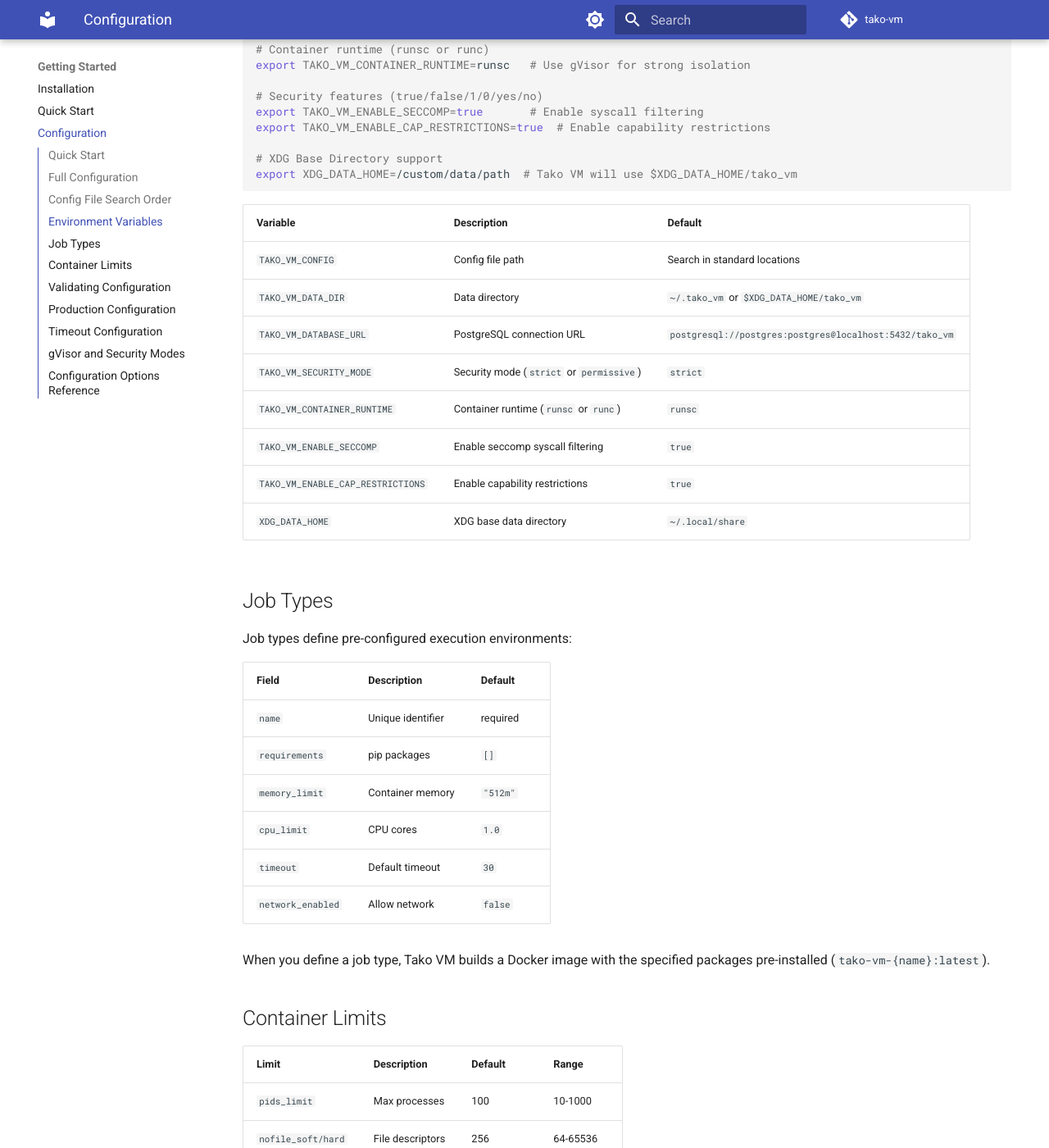
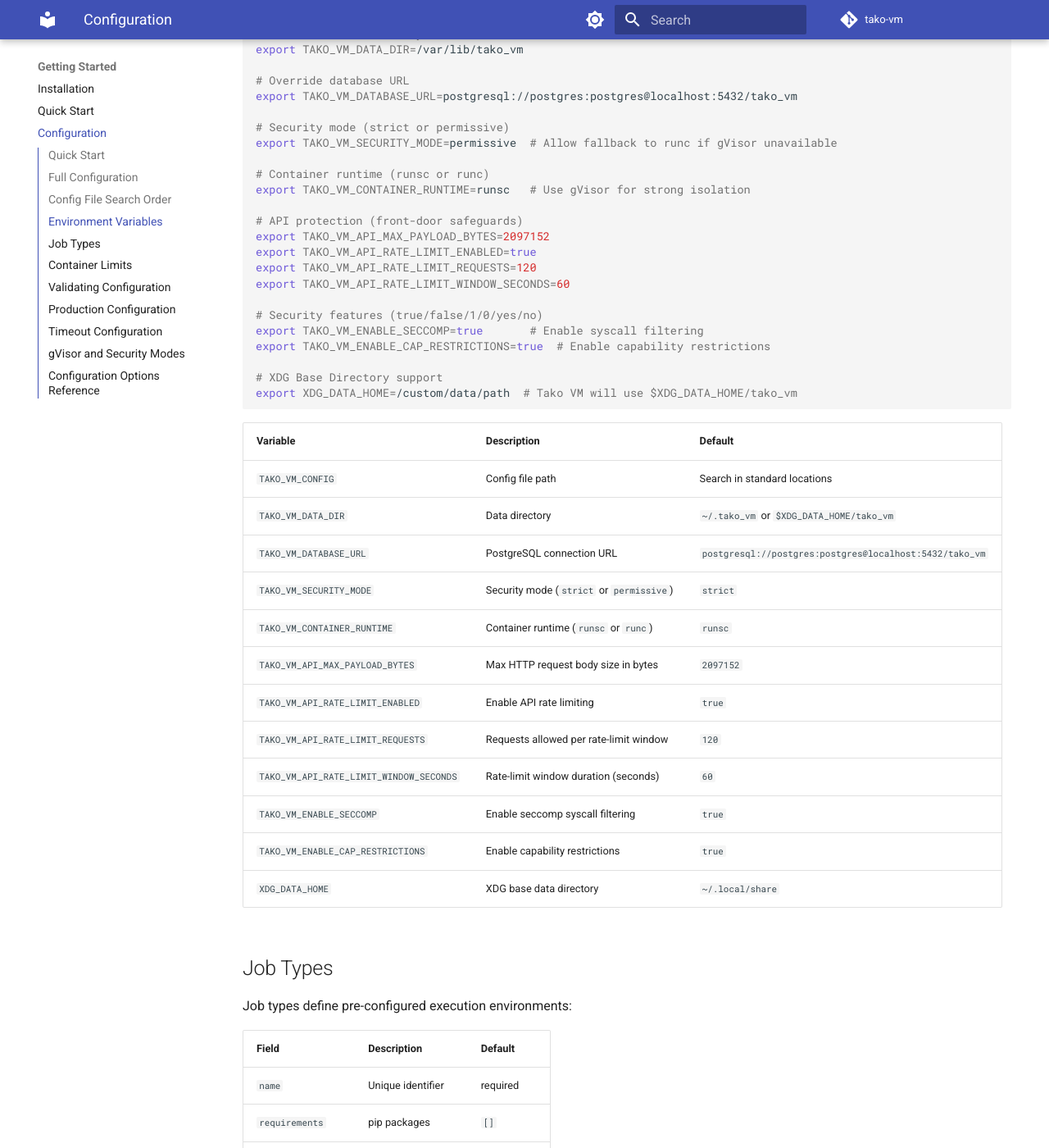
Before and after one commit to outerport/TakoVM, an MkDocs documentation site: the page built from docs/getting-started/configuration.md, in a window 1280 px wide and 1400 px high, scrolled down 2812 px. Shown: the whole window at 82% size. Built offline with MkDocs 1.6.1 and Material for MkDocs 9.7.7, drawn with Linux system fonts in a browser that asks for light colours; comment, search, counter and statistics services are not loaded; some of the changed text lies outside the part shown.

```diff
--- a/docs/getting-started/configuration.md
+++ b/docs/getting-started/configuration.md
@@ -31,6 +31,14 @@ log_level: INFO            # DEBUG, INFO, WARNING, ERROR, CRITICAL
 server_host: "0.0.0.0"     # Host to bind to
 server_port: 8000          # Port to bind to
 database_url: "postgresql://postgres:postgres@localhost:5432/tako_vm"
+
+# ==============================================================================
+# API PROTECTION
+# ==============================================================================
+api_max_payload_bytes: 2097152       # 2MB max HTTP request body
+api_rate_limit_enabled: true         # Enable per-client-IP rate limiting
+api_rate_limit_requests: 120         # Requests allowed per window
+api_rate_limit_window_seconds: 60    # Rate limit window in seconds
 
 # ==============================================================================
 # EXECUTION LIMITS
@@ -130,6 +138,12 @@ export TAKO_VM_SECURITY_MODE=permissive  # Allow fallback to runc if gVisor unav
 # Container runtime (runsc or runc)
 export TAKO_VM_CONTAINER_RUNTIME=runsc   # Use gVisor for strong isolation
 
+# API protection (front-door safeguards)
+export TAKO_VM_API_MAX_PAYLOAD_BYTES=2097152
+export TAKO_VM_API_RATE_LIMIT_ENABLED=true
+export TAKO_VM_API_RATE_LIMIT_REQUESTS=120
+export TAKO_VM_API_RATE_LIMIT_WINDOW_SECONDS=60
+
 # Security features (true/false/1/0/yes/no)
 export TAKO_VM_ENABLE_SECCOMP=true       # Enable syscall filtering
 export TAKO_VM_ENABLE_CAP_RESTRICTIONS=true  # Enable capability restrictions
@@ -145,6 +159,10 @@ export XDG_DATA_HOME=/custom/data/path  # Tako VM will use $XDG_DATA_HOME/tako_v
 | `TAKO_VM_DATABASE_URL` | PostgreSQL connection URL | `postgresql://postgres:postgres@localhost:5432/tako_vm` |
 | `TAKO_VM_SECURITY_MODE` | Security mode (`strict` or `permissive`) | `strict` |
 | `TAKO_VM_CONTAINER_RUNTIME` | Container runtime (`runsc` or `runc`) | `runsc` |
+| `TAKO_VM_API_MAX_PAYLOAD_BYTES` | Max HTTP request body size in bytes | `2097152` |
+| `TAKO_VM_API_RATE_LIMIT_ENABLED` | Enable API rate limiting | `true` |
+| `TAKO_VM_API_RATE_LIMIT_REQUESTS` | Requests allowed per rate-limit window | `120` |
+| `TAKO_VM_API_RATE_LIMIT_WINDOW_SECONDS` | Rate-limit window duration (seconds) | `60` |
 | `TAKO_VM_ENABLE_SECCOMP` | Enable seccomp syscall filtering | `true` |
 | `TAKO_VM_ENABLE_CAP_RESTRICTIONS` | Enable capability restrictions | `true` |
 | `XDG_DATA_HOME` | XDG base data directory | `~/.local/share` |
@@ -276,6 +294,10 @@ limactl shell tako-gvisor
 | `log_level` | Logging level | `INFO` |
 | `server_host` | Server bind host | `0.0.0.0` |
 | `server_port` | Server bind port | `8000` |
+| `api_max_payload_bytes` | Max HTTP request body size (bytes) | `2097152` |
+| `api_rate_limit_enabled` | Enable API rate limiting | `true` |
+| `api_rate_limit_requests` | Requests allowed per rate-limit window | `120` |
+| `api_rate_limit_window_seconds` | Rate-limit window duration (seconds) | `60` |
 | `max_retry_attempts` | Max retries for transient failures | `2` |
 | `retry_base_delay` | Base delay between retries (seconds) | `1.0` |
 | `queue_wait_timeout` | Queue wait timeout (seconds) | `1.0` |
```
Also changed, not shown: README.md (+19 -0 lines).
